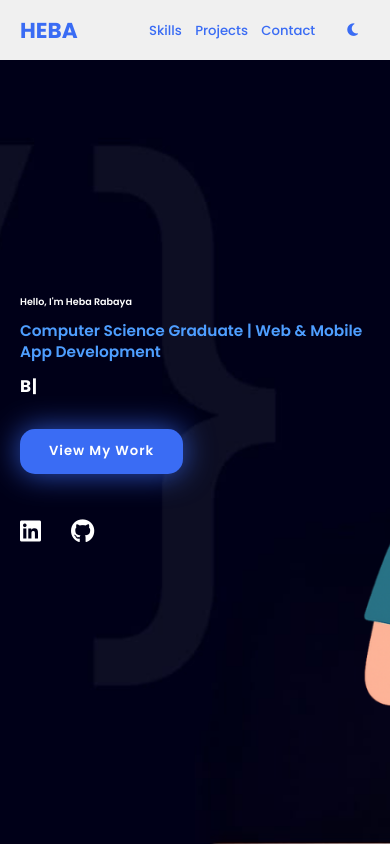
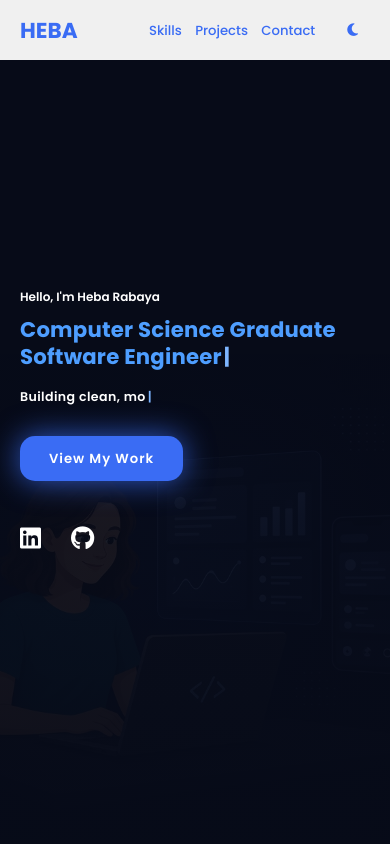
Before and after one commit to HebaRabaya/MY-PORTFOLIO-React, a React (Create React App) app: page / in a window 390 px wide. Shown: the top 844 px of the page. Built offline with nearby package versions, Linux system fonts and the light colour scheme.

Commit message:
update projects

```diff
--- a/public/index.html
+++ b/public/index.html
@@ -6,7 +6,7 @@
     <title>Heba Rabaya | Computer Science Graduate</title>
     <meta
       name="description"
-      content="Heba Rabaya - Computer Science Graduate specializing in Web & Mobile App Development."
+      content="Heba Rabaya - Computer Science Graduate and Software Engineer specializing in web and mobile app development."
     />
     <link
       rel="stylesheet"
--- /dev/null
+++ b/src/components/common/AnimatedTitle.js
@@ -0,0 +1,48 @@
+import React, { useEffect, useState } from "react";
+
+export default function AnimatedTitle({ lines, speed = 55 }) {
+  const [lineIndex, setLineIndex] = useState(0);
+  const [charCount, setCharCount] = useState(0);
+  const [done, setDone] = useState(false);
+
+  useEffect(() => {
+    if (done) return;
+
+    const current = lines[lineIndex];
+    if (charCount < current.length) {
+      const timer = setTimeout(() => setCharCount((count) => count + 1), speed);
+      return () => clearTimeout(timer);
+    }
+
+    if (lineIndex < lines.length - 1) {
+      const timer = setTimeout(() => {
+        setLineIndex((index) => index + 1);
+        setCharCount(0);
+      }, 260);
+      return () => clearTimeout(timer);
+    }
+
+    setDone(true);
+  }, [charCount, done, lineIndex, lines, speed]);
+
+  return (
+    <>
+      {lines.map((line, index) => {
+        const shown =
+          index < lineIndex
+            ? line
+            : index === lineIndex
+              ? line.slice(0, charCount)
+              : "";
+        const showCursor = index === lineIndex || (done && index === lines.length - 1);
+
+        return (
+          <span className="hero-title-line" key={line}>
+            {shown}
+            {showCursor && <span className="cursor">|</span>}
+          </span>
+        );
+      })}
+    </>
+  );
+}
--- a/src/components/sections/Hero/Hero.css
+++ b/src/components/sections/Hero/Hero.css
@@ -1,18 +1,82 @@
-/* تنسيقات الصفحة الرئيسية */
-
 .main {
+  position: relative;
   width: 100%;
   min-height: 100vh;
   display: flex;
   align-items: center;
-  background: url(../../../assets/main.png) no-repeat;
-
-  background-size: cover;
-  background-position: center;
-  background-attachment: fixed;
+  overflow: hidden;
+  background-color: #070b18;
 }
 
-/* تأثيرات الحركة */
+.main::before {
+  content: "";
+  position: absolute;
+  inset: 0;
+  background-image: url("../../../assets/hero.png");
+  background-repeat: no-repeat;
+  background-position: right center;
+  background-size: auto 100%;
+  pointer-events: none;
+}
+
+.main::after {
+  content: "";
+  position: absolute;
+  inset: 0;
+  background:
+    linear-gradient(
+      90deg,
+      #070b18 0%,
+      rgba(7, 11, 24, 0.94) 36%,
+      rgba(7, 11, 24, 0.45) 58%,
+      rgba(7, 11, 24, 0.08) 78%,
+      transparent 100%
+    ),
+    radial-gradient(ellipse at 78% 48%, rgba(58, 108, 244, 0.16), transparent 52%);
+  pointer-events: none;
+}
+
+.hero-inner {
+  position: relative;
+  z-index: 1;
+  width: 100%;
+  max-width: 720px;
+}
+
+.hero-copy {
+  position: relative;
+  z-index: 2;
+}
+
+.hero-hello {
+  color: #fff;
+  font-size: 1.15em;
+  font-weight: 550;
+  margin-bottom: 10px;
+}
+
+.hero-title {
+  margin: 0 0 18px;
+  min-height: 2.7em;
+}
+
+.hero-title-line {
+  display: block;
+  color: #4e9eff;
+  font-size: 1.72em;
+  font-weight: 700;
+  line-height: 1.28;
+  letter-spacing: 0.2px;
+}
+
+.hero-title-line .cursor,
+.typing-text .cursor {
+  display: inline-block;
+  margin-left: 2px;
+  color: #7eb6ff;
+  animation: blink 0.9s step-end infinite;
+}
+
 .slide-in-left {
   animation: slideInLeft 1s ease-out;
 }
@@ -25,7 +89,6 @@
   animation: floating 3s ease-in-out infinite;
 }
 
-/* تعريفات الانيميشن */
 @keyframes slideInLeft {
   from {
     transform: translateX(-100px);
@@ -56,65 +119,92 @@
   }
 }
 
-.main h2 {
-  color: #fff;
-  font-size: 1.4em;
-  font-weight: 550;
-}
-
-.main h2 span {
-  display: inline-block;
-  margin-top: 12px;
-  color: #4e9eff;
-  font-size: 1.6em;
-  font-weight: 600;
-  line-height: 1.35;
-  max-width: 620px;
+@keyframes blink {
+  50% {
+    opacity: 0;
+  }
 }
 
 .main h3 {
   color: #fff;
-  font-size: 1.9em;
-  font-weight: 700;
-  letter-spacing: 1px;
-  margin-top: 10px;
+  font-size: 1.45em;
+  font-weight: 600;
+  letter-spacing: 0.4px;
+  margin-top: 4px;
   margin-bottom: 30px;
+  min-height: 1.4em;
 }
 
-/* تنسيقات خاصة بالصفحة الرئيسية للشاشات الصغيرة */
 @media (max-width: 1023px) {
-  .main h2 {
-    font-size: 1em;
+  .main::before {
+    background-size: auto 70%;
+    background-position: right 8% bottom;
+    opacity: 0.45;
+  }
+
+  .main::after {
+    background: linear-gradient(
+      180deg,
+      rgba(7, 11, 24, 0.88) 0%,
+      rgba(7, 11, 24, 0.72) 55%,
+      rgba(7, 11, 24, 0.92) 100%
+    );
+  }
+
+  .hero-inner {
+    max-width: 100%;
+  }
+
+  .hero-title-line {
+    font-size: 1.4em;
   }
 
   .main h3 {
-    font-size: 1.6em;
+    font-size: 1.2em;
   }
 }
 
 @media (max-width: 641px) {
-  .main h2 {
-    font-size: 0.8em;
+  .hero-hello {
+    font-size: 1em;
+  }
+
+  .hero-title-line {
+    font-size: 1.18em;
   }
 
   .main h3 {
-    font-size: 1.4em;
+    font-size: 1.05em;
+  }
+
+  .main::before {
+    background-size: auto 58%;
+    opacity: 0.32;
   }
 }
 
-/* تنسيقات الوضع المظلم للصفحة الرئيسية */
 body[data-theme="dark"] .main {
-  background: linear-gradient(135deg, #0a0a0a 0%, #1a1a1a 100%);
+  background-color: #05070e;
 }
 
-body[data-theme="dark"] .main h2 {
+body[data-theme="dark"] .main::after {
+  background:
+    linear-gradient(
+      90deg,
+      #05070e 0%,
+      rgba(5, 7, 14, 0.94) 36%,
+      rgba(5, 7, 14, 0.45) 58%,
+      rgba(5, 7, 14, 0.08) 78%,
+      transparent 100%
+    ),
+    radial-gradient(ellipse at 78% 48%, rgba(78, 158, 255, 0.16), transparent 52%);
+}
+
+body[data-theme="dark"] .hero-hello,
+body[data-theme="dark"] .main h3 {
   color: #ffffff;
 }
 
-body[data-theme="dark"] .main h2 span {
+body[data-theme="dark"] .hero-title-line {
   color: #4e9eff;
 }
-
-body[data-theme="dark"] .main h3 {
-  color: #e0e0e0;
-}
--- a/src/components/sections/Hero/index.js
+++ b/src/components/sections/Hero/index.js
@@ -1,15 +1,17 @@
 import React from "react";
 import Typing from "../../common/Typing";
+import AnimatedTitle from "../../common/AnimatedTitle";
 import { profile } from "../../../data/portfolio";
 import "./Hero.css";
 
 export default function Hero() {
   return (
     <section className="main" id="home">
-      <div className="slide-in-left">
-        <h2>
-          Hello, I'm {profile.name} <br />
-          <span>{profile.title}</span>
+      <div className="hero-inner">
+        <div className="hero-copy slide-in-left">
+          <p className="hero-hello">Hello, I'm {profile.name}</p>
+          <h2 className="hero-title">
+            <AnimatedTitle lines={profile.titleLines} />
           </h2>
           <h3>
             <Typing
@@ -32,7 +34,6 @@ export default function Hero() {
             >
               <i className="fa-brands fa-linkedin"></i>
             </a>
-
             <a
               href={profile.socials.github}
               target="_blank"
@@ -45,6 +46,7 @@ export default function Hero() {
             </a>
           </div>
         </div>
+      </div>
     </section>
   );
 }
--- a/src/components/sections/Projects/Projects.css
+++ b/src/components/sections/Projects/Projects.css
@@ -51,19 +51,28 @@
 /* Styling for project images (uniform height across cards) */
 .project-image {
   position: relative;
-  height: 210px;
+  height: 250px;
   overflow: hidden;
+  background: #0b1220;
 }
 
 .project-image img {
   width: 100%;
   height: 100%;
-  object-fit: cover; /* Keep aspect ratio, fill the frame */
   transition: transform 0.5s ease;
 }
 
-.project-card:hover .project-image img {
-  transform: scale(1.08);
+.project-image.is-cover img {
+  object-fit: cover;
+}
+
+.project-image.is-contain img {
+  object-fit: contain;
+  padding: 12px;
+}
+
+.project-card:hover .project-image.is-cover img {
+  transform: scale(1.06);
 }
 
 /* Overlay with the description, revealed on hover */
--- a/src/components/sections/Projects/index.js
+++ b/src/components/sections/Projects/index.js
@@ -40,8 +40,12 @@ export default function Projects() {
             data-index={index}
             style={{ animationDelay: `${index * 0.1}s` }}
           >
-            <div className="project-image">
-              <img src={project.img} alt={project.title} />
+            <div className={`project-image ${project.imageFit === "contain" ? "is-contain" : "is-cover"}`}>
+              <img
+                src={project.img}
+                alt={project.title}
+                style={{ objectPosition: project.imagePosition || "center" }}
+              />
 
               <div className="project-overlay">
                 <p className="project-description">{project.description}</p>
--- a/src/data/portfolio.js
+++ b/src/data/portfolio.js
@@ -6,10 +6,14 @@
 // --- Personal / profile info ---
 export const profile = {
   name: "Heba Rabaya",
-  title: "Computer Science Graduate | Web & Mobile App Development",
+  title: "Computer Science Graduate | Software Engineer",
+  titleLines: [
+    "Computer Science Graduate",
+    "Software Engineer",
+  ],
   typingTexts: [
-    "Web & Mobile App Developer",
     "Building clean, modern experiences",
+    "Web & mobile apps with care",
     "Turning ideas into real products",
   ],
   email: "hebarabaya666@gmail.com",
@@ -49,6 +53,7 @@ export const projects = [
     title: "IvestPress",
     cat: "React & Node.js",
     img: require("../assets/ivest press.png"),
+    imageFit: "contain",
     link: "https://ivestpress.com/",
     description:
       "AI-powered platform for journalists. Graduation project built with React, Node.js, Express and PostgreSQL.",
@@ -58,6 +63,7 @@ export const projects = [
     title: "Bloom Flowers",
     cat: "Flutter & Firebase",
     img: require("../assets/bloom.png"),
+    imageFit: "contain",
     link: "https://github.com/HebaRabaya/Bloom_app.git",
     description:
       "A flower shop mobile app built with Flutter, Dart, Firebase and Cloudinary.",
@@ -67,6 +73,7 @@ export const projects = [
     title: "Personal Portfolio",
     cat: "React",
     img: require("../assets/portfolio-react.png"),
+    imageFit: "contain",
     link: "https://github.com/HebaRabaya/MY-PORTFOLIO-React",
     description:
       "This portfolio website — designed and built with React and Framer Motion.",
```
Also changed, not shown: src/assets/hero.png (added). Lines whose indentation alone changed are shown as unchanged.
